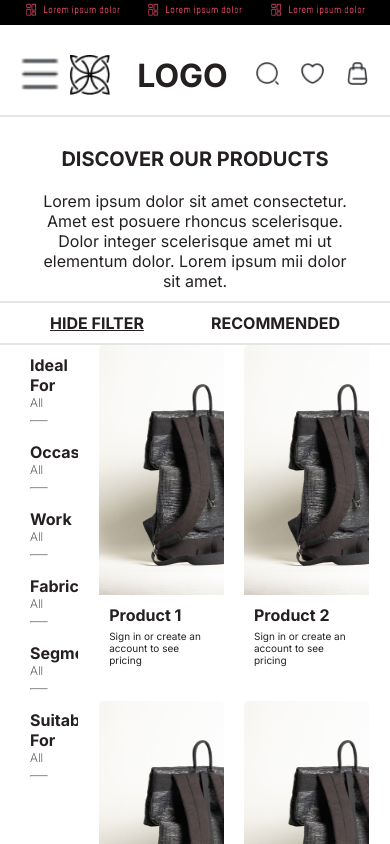
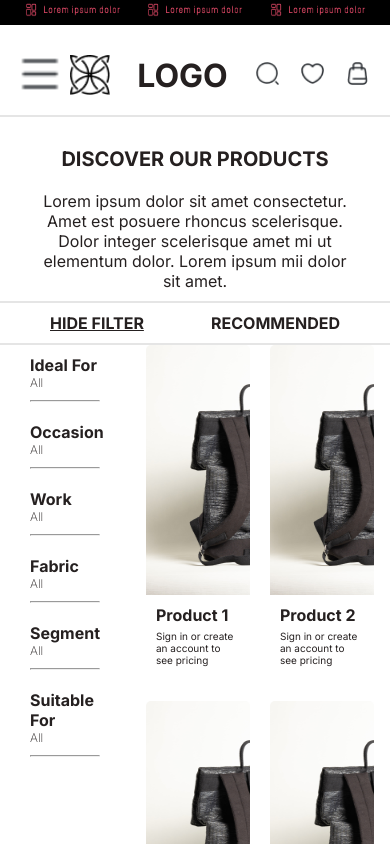
Before and after one commit to Sudhanshu920/Appscrip-task-SUDHANSHU-PANDEY, a Next.js app: page / in a window 390 px wide. Shown: the top 844 px of the page. Built offline with nearby package versions, Linux system fonts and the light colour scheme.

Commit message:
change some styling

```diff
--- a/src/app/page.module.css
+++ b/src/app/page.module.css
@@ -106,11 +106,11 @@
 }
 
 .active{
-  width: 20%;
+  flex: 1;
 }
 
 .productListings {
-  flex: 1;
+  flex: 4;
   display: flex;
   justify-content: center;
 }
@@ -154,4 +154,12 @@
   .leftOpt h5{
     display: none;
   }
+
+  .active{
+    flex: 1;
+  }
+
+  .productListings {
+    flex: 2;
+  }
 }
--- a/src/components/filer.module.css
+++ b/src/components/filer.module.css
@@ -58,3 +58,7 @@
   .category hr{
     margin-top: 10px;
   }
+
+  @media only screen and (min-width: 700px) {
+
+  }
```
